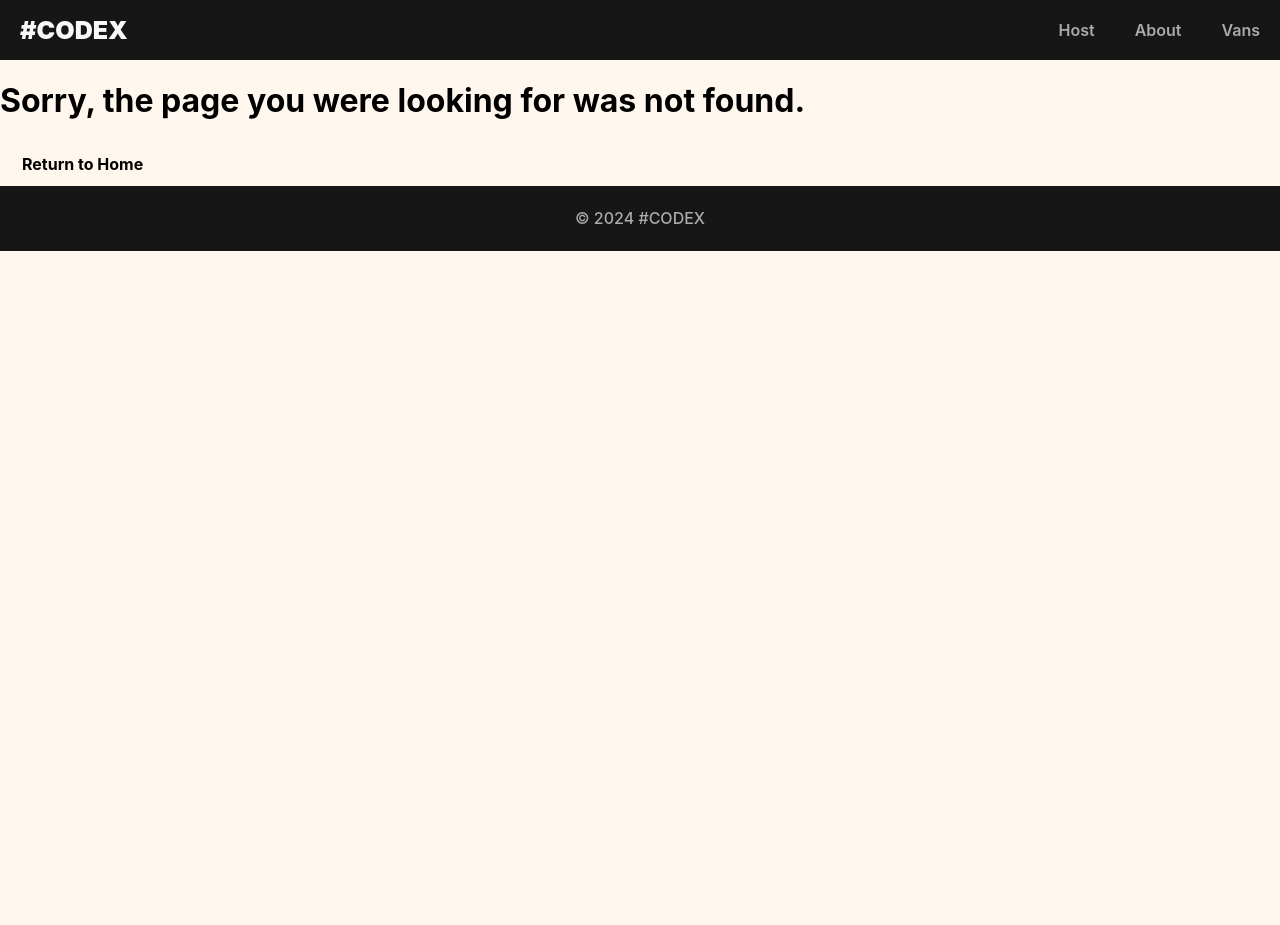
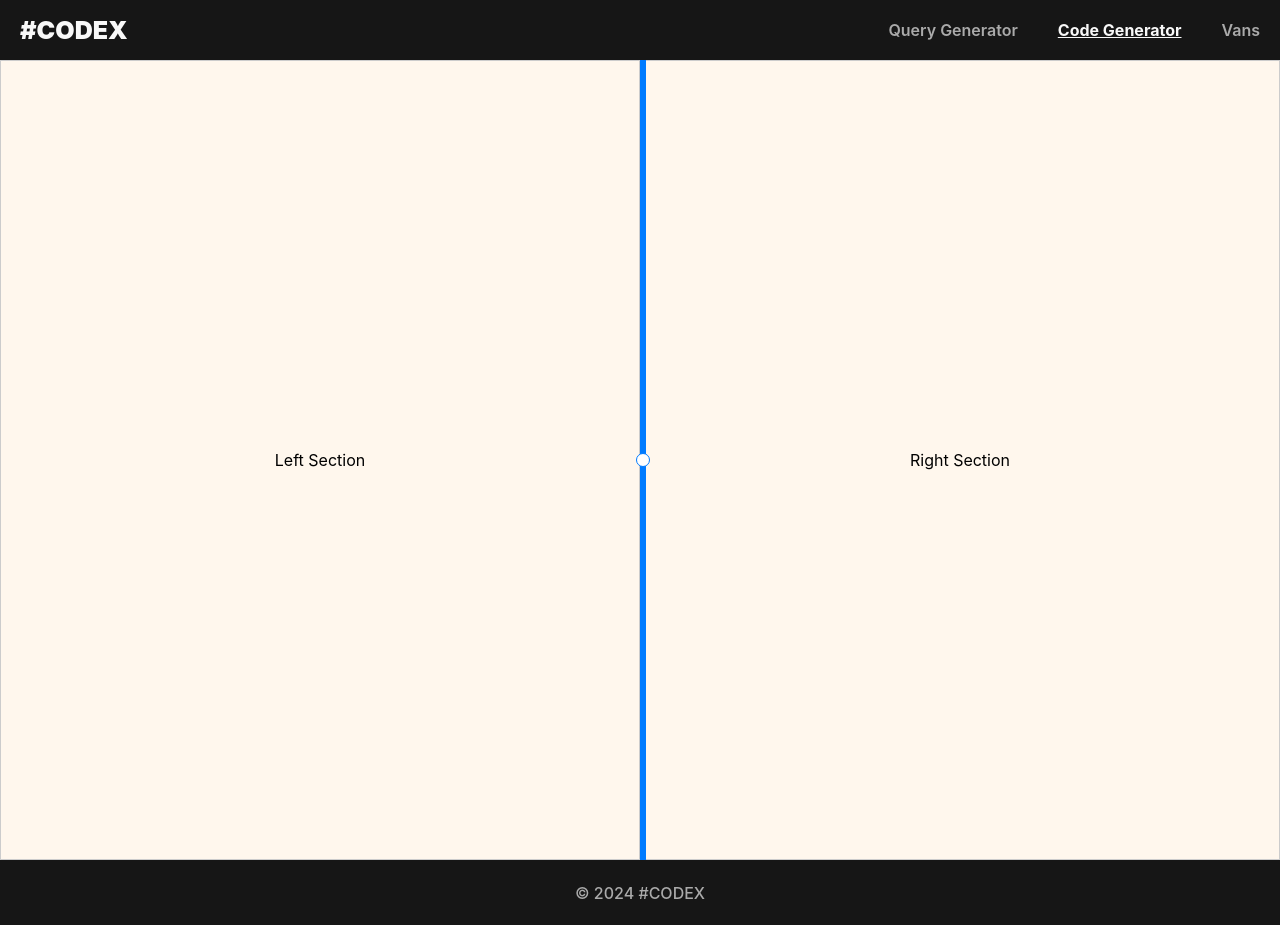
Before and after one commit to devvp8/kernel_krushers_hackniche, a React (Vite) app in the folder client/: page /code-generator in a window 1280 px wide. Before the commit this address had no page. Before the commit the page ends 800 px from the top, so only its background shows below. Built offline with nearby package versions, Linux system fonts and the light colour scheme.

Commit message:
code generator changes

```diff
--- a/client/src/App.jsx
+++ b/client/src/App.jsx
@@ -9,18 +9,17 @@ import {
 } from "react-router-dom"
 
 import Layout from './components/Layout';
-import Home from './pages/home';
-// import ChatPg from './pages/ChatPg';
-import InputOutput from './pages/InputOutput';
+import Home from './pages/Home';
+import QueryGenerator from './pages/QueryGenerator';
+import CodeGenerator from './pages/CodeGenerator';
 import NotFound from './pages/NotFound';
-// import Home1 from './pages/Home'
-import Cp from './pages/InputOutput';
+
 const router = createBrowserRouter(createRoutesFromElements(
   <Route path="/" element={<Layout />}>
-    <Route index element={<InputOutput />} />
+    <Route index element={<Home />} />
     {/* <Route path='/chatPg' element={<ChatPg/>}/> */}
-    <Route path='/cp' element={<Cp/>}/>
-    <Route path='/hom' element={<Home/>}/>
+    <Route path='/query-generator' element={<QueryGenerator/>}/>
+    <Route path='/code-generator' element={<CodeGenerator />} />
     <Route path="*" element={<NotFound />} />
   </Route>
 ))
--- a/client/src/components/Header.jsx
+++ b/client/src/components/Header.jsx
@@ -13,16 +13,16 @@ export default function Header() {
             <Link className="site-logo" to="/">#Codex</Link>
             <nav>
                 <NavLink
-                    to="host"
+                    to="query-generator"
                     style={({isActive}) => isActive ? activeStyles : null}
                 >
-                    Host
+                    Query Generator
                 </NavLink>
                 <NavLink
-                    to="about"
+                    to="/code-generator"
                     style={({isActive}) => isActive ? activeStyles : null}
                 >
-                    About
+                    Code Generator
                 </NavLink>
                 <NavLink
                     to="vans"
--- a/client/src/index.css
+++ b/client/src/index.css
@@ -7,7 +7,6 @@
   align-items: center;
   justify-content: center;
   height: 100vh;
-
 }
 
 .text-container {
@@ -22,6 +21,7 @@
   font-weight: bold;
   margin-bottom: 10px;
 }
+
 td{
   padding: 50px;
 }
@@ -165,7 +165,6 @@ footer {
   color: #AAAAAA;
   height: 65px;
   display: flex;
-  flex-shrink: 0;
   justify-content: center;
   align-items: center;
   margin-top: auto;
@@ -232,6 +231,7 @@ footer {
   /* height: calc(100vh - 140px); Subtract height of header and footer */
   overflow-y: auto; /* Enable scrollbar for content */
   overflow-x: auto;
+  flex-wrap: wrap;
 }
 
 .header {
@@ -256,6 +256,9 @@ footer {
 
 .main-content {
   padding: 20px;
+  display: flex;
+  flex-direction: column;
+  flex-wrap: wrap;
   /* flex: 1; */
 }
 
@@ -330,13 +333,11 @@ footer {
 {
   cursor: pointer;
 }
-.output-query-container {
-  /* Your existing styles for output query container */
-}
 
 .query-and-button-container {
   display: flex;
   align-items: center;
+  flex-wrap: wrap;
 }
 
 .query-container {
@@ -373,3 +374,42 @@ footer {
     margin-left: 0; /* Adjust main content margin */
   }
 }
+
+/*CODE GENERATOR PAGE*/
+
+.container {
+  display: flex;
+  height: 100vh; /* Adjust height as needed */
+  position: relative;
+}
+
+.left-section, .right-section {
+  display: flex;
+  justify-content: center;
+  align-items: center;
+  border: 1px solid #ccc;
+  overflow-y: auto; /* Add scroll if content overflows vertically */
+}
+
+.slider {
+  position: absolute;
+  top: 0;
+  width: 6px; /* Width of the slider */
+  height: 100%;
+  background-color: #007bff; /* Slider handle color */
+  cursor: ew-resize; /* Cursor type for horizontal resize */
+}
+
+/* Optional: Style the slider handle */
+.slider::after {
+  content: '';
+  position: absolute;
+  top: 50%;
+  left: 50%;
+  transform: translate(-50%, -50%);
+  width: 12px; /* Width of the handle */
+  height: 12px; /* Height of the handle */
+  background-color: white; /* Handle color */
+  border: 1px solid #007bff; /* Border color */
+  border-radius: 50%; /* Rounded handle */
+}
--- /dev/null
+++ b/client/src/pages/CodeGenerator.jsx
@@ -0,0 +1,38 @@
+import React from "react";
+
+export default function CodeGenerator() {
+    const [sliderPosition, setSliderPosition] = React.useState(50); // Initial position of the slider
+    const containerRef = React.useRef(null);
+
+    const handleMouseDown = (event) => {
+        const containerWidth = containerRef.current.offsetWidth;
+        const initialPosition = event.clientX;
+
+        const handleMouseMove = (event) => {
+        const newPosition = Math.max(0, Math.min(100, sliderPosition + ((event.clientX - initialPosition) / containerWidth) * 100));
+        setSliderPosition(newPosition);
+        };
+
+        const handleMouseUp = () => {
+        document.removeEventListener('mousemove', handleMouseMove);
+        document.removeEventListener('mouseup', handleMouseUp);
+        };
+
+        document.addEventListener('mousemove', handleMouseMove);
+        document.addEventListener('mouseup', handleMouseUp);
+    };
+
+    return (
+        <div className="container" ref={containerRef}>
+        <div className="left-section" style={{ width: `${sliderPosition}%` }}>
+            {/* Content for the left section */}
+            Left Section
+        </div>
+        <div className="slider" style={{ left: `${sliderPosition}%` }} onMouseDown={handleMouseDown} />
+        <div className="right-section" style={{ width: `${100 - sliderPosition}%` }}>
+            {/* Content for the right section */}
+            Right Section
+        </div>
+        </div>
+    );
+  }
--- a/client/src/pages/InputOutput.jsx
+++ b/client/src/pages/QueryGenerator.jsx
@@ -2,7 +2,7 @@ import React from 'react'
 import SideBar from '../components/SideBar'
 import MainContent from '../components/MainContent'
 
-const InputOutput = () => {
+const QueryGenerator = () => {
   return (
     <>
       <SideBar />
@@ -11,4 +11,4 @@ const InputOutput = () => {
   )
 }
 
-export default InputOutput
+export default QueryGenerator
```
